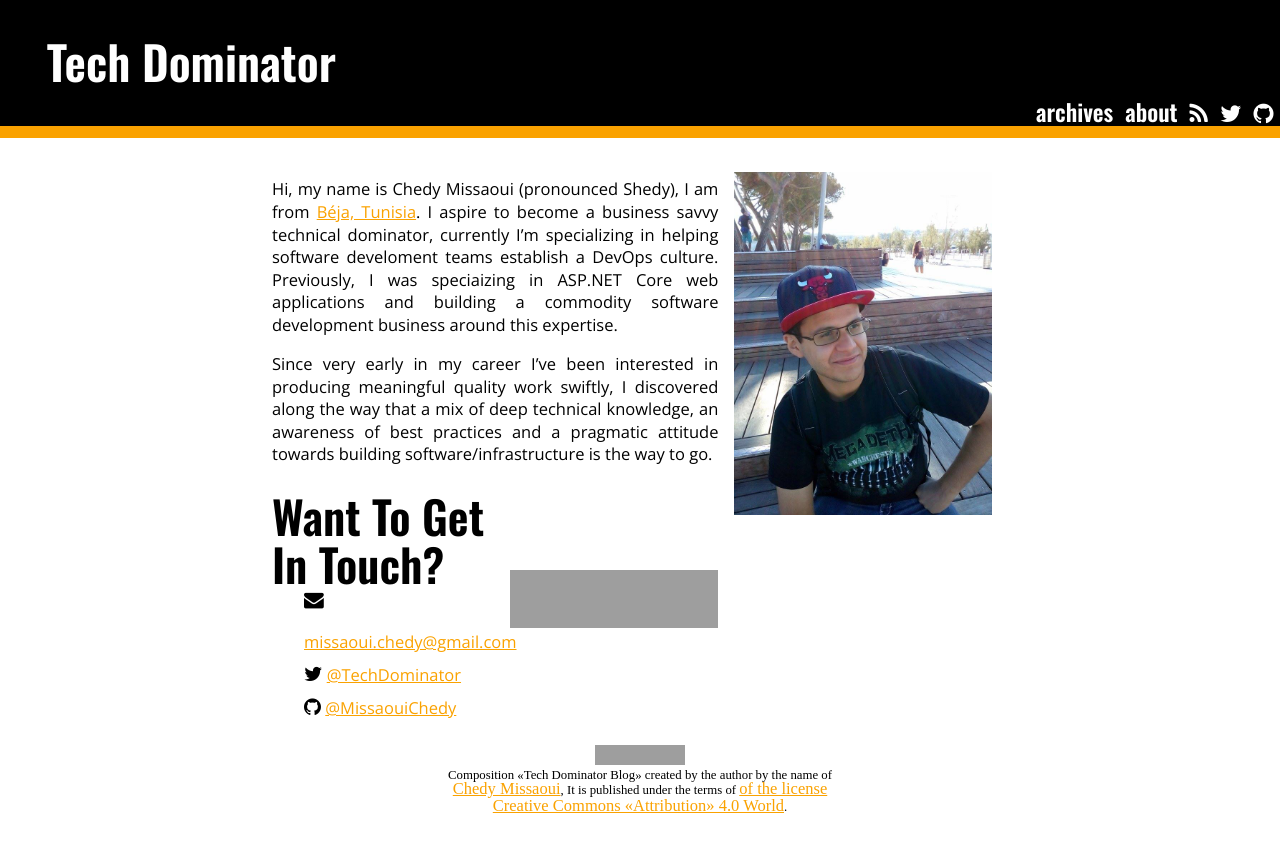
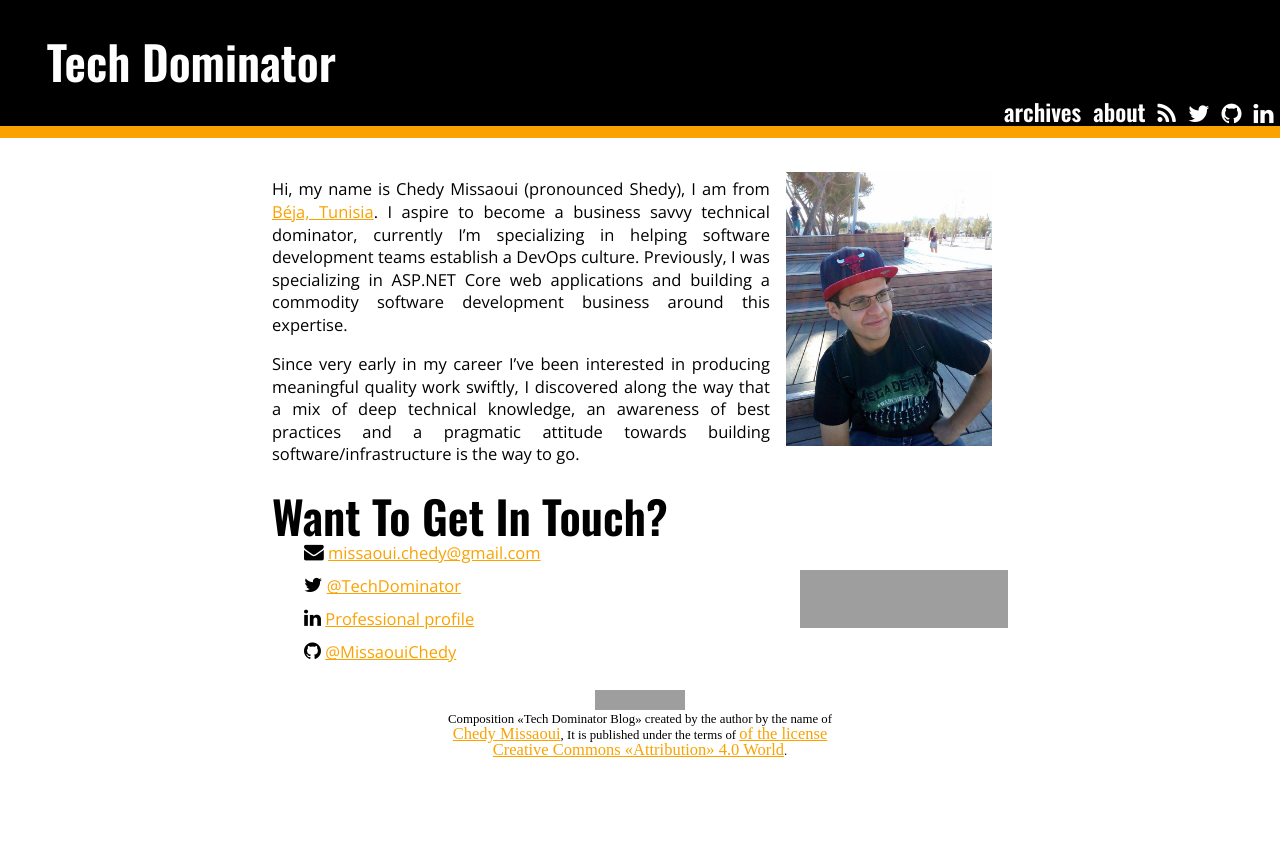
Before and after one commit to MissaouiChedy/MissaouiChedy.github.io, a Jekyll site: the page built from about-chedy-missaoui.html, in a window 1280 px wide. Shown: the top 852 px of the page. Built offline with Jekyll 4.4.1, drawn with Linux system fonts in a browser that asks for light colours; nearby versions of some CDN libraries; grey boxes are pictures that could not be loaded.

Commit message:
Style update + typo fix

```diff
--- a/_layouts/default.html
+++ b/_layouts/default.html
@@ -22,6 +22,7 @@
 				<li><a href="{{ site.url }}/feed.xml"><h4><i class="fa fa-rss" aria-hidden="true"></i></h4></a></li>
 				<li><a href="https://twitter.com/{{ site.twitter_username }}"><h4><i class="fa fa-twitter" aria-hidden="true"></i></h4></a></li>
 				<li><a href="https://github.com/MissaouiChedy"><h4><i class="fa fa-github" aria-hidden="true"></i></h4></a></li>
+				<li><a href="https://www.linkedin.com/in/chedy-missaoui"><h4><i class="fa fa-linkedin" aria-hidden="true"></i></h4></a></li>
 			</ul>
 	</header>
 	<div class="main-content">
--- a/about-chedy-missaoui.html
+++ b/about-chedy-missaoui.html
@@ -7,11 +7,14 @@ title: about me
 		<div class="content">
 		<img id="id-img" alt="chedy" src="{{site.url}}/imgs/chicagoBulls.jpg"/>
 		<p>
-			Hi, my name is <span id="ident">Chedy Missaoui</span> (pronounced Shedy), I am from <a href="https://goo.gl/maps/qCdhBm22sL52">Béja, Tunisia</a>. I aspire to become a business savvy technical dominator, currently I’m specializing in helping software develoment teams establish a DevOps culture. Previously, I was speciaizing in ASP.NET Core web applications and building a commodity software development business around this expertise.
+			Hi, my name is <span id="ident">Chedy Missaoui</span> (pronounced Shedy), I am from <a href="https://goo.gl/maps/qCdhBm22sL52">Béja, Tunisia</a>. I aspire to become a business savvy technical dominator, currently I’m specializing in helping software development teams establish a DevOps culture. Previously, I was specializing in ASP.NET Core web applications and building a commodity software development business around this expertise.
 		</p>
+
 		<p>
 			Since very early in my career I’ve been interested in producing meaningful quality work swiftly, I discovered along the way that a mix of deep technical knowledge, an awareness of best practices and a pragmatic attitude towards building software/infrastructure is the way to go.
 		</p>
+
+
 
 		<div class="stackoverflow-flair">
 			<a href="http://stackoverflow.com/users/1182189/chedy2149">
@@ -24,6 +27,7 @@ title: about me
 			<ul id="contact-info">
 				<li><i class="fa fa-envelope" aria-hidden="true"></i> <a href="mailto:missaoui.chedy@gmail.com">missaoui.chedy@gmail.com</a></li>
     			<li><i class="fa fa-twitter" aria-hidden="true"></i> <a href="https://twitter.com/{{ site.twitter_username }}">@{{ site.twitter_username }}</a></li>
+    			<li><i class="fa fa-linkedin" aria-hidden="true"></i> <a href="https://www.linkedin.com/in/chedy-missaoui">Professional profile</a></li>
     			<li><i class="fa fa-github" aria-hidden="true"></i> <a href="https://github.com/MissaouiChedy">@MissaouiChedy</a></li>
 			</ul>
 		</div>
--- a/css/main.scss
+++ b/css/main.scss
@@ -311,7 +311,7 @@ div.archives
 div.about {
 	margin-top: 2em;
 	img#id-img {
-		max-width: 35%;
+		max-width: 28%;
 		float: right;
 		display: inline-block;
 		padding: 1em;
```
